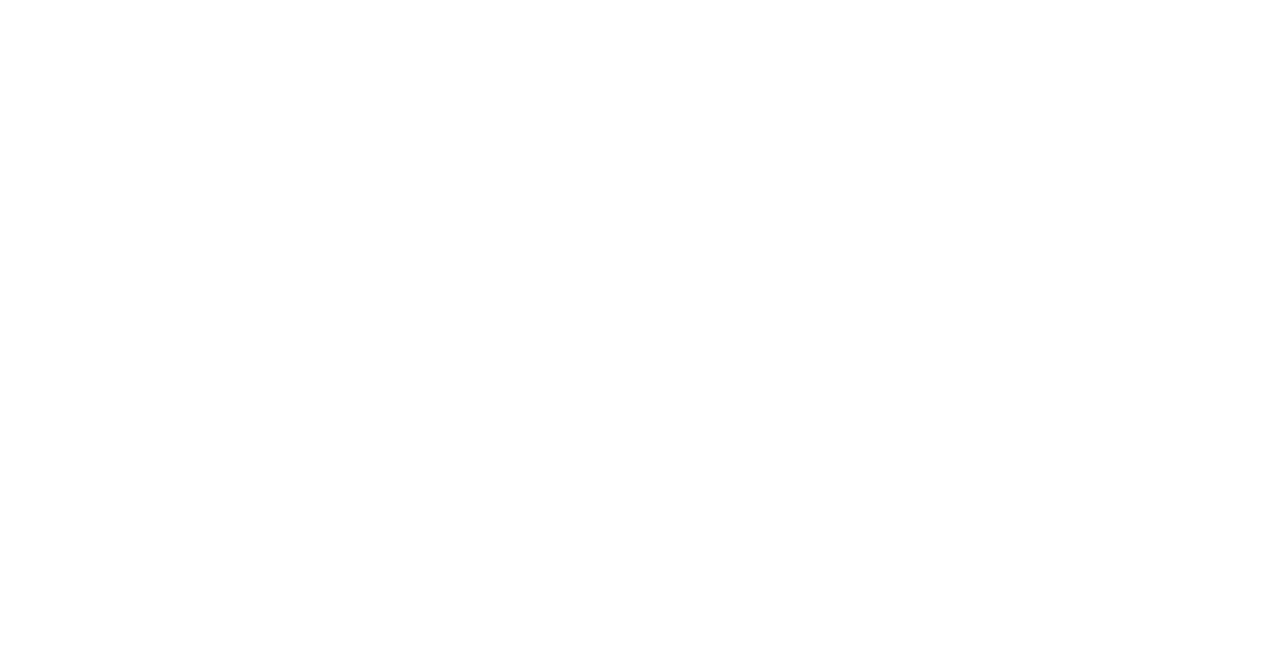
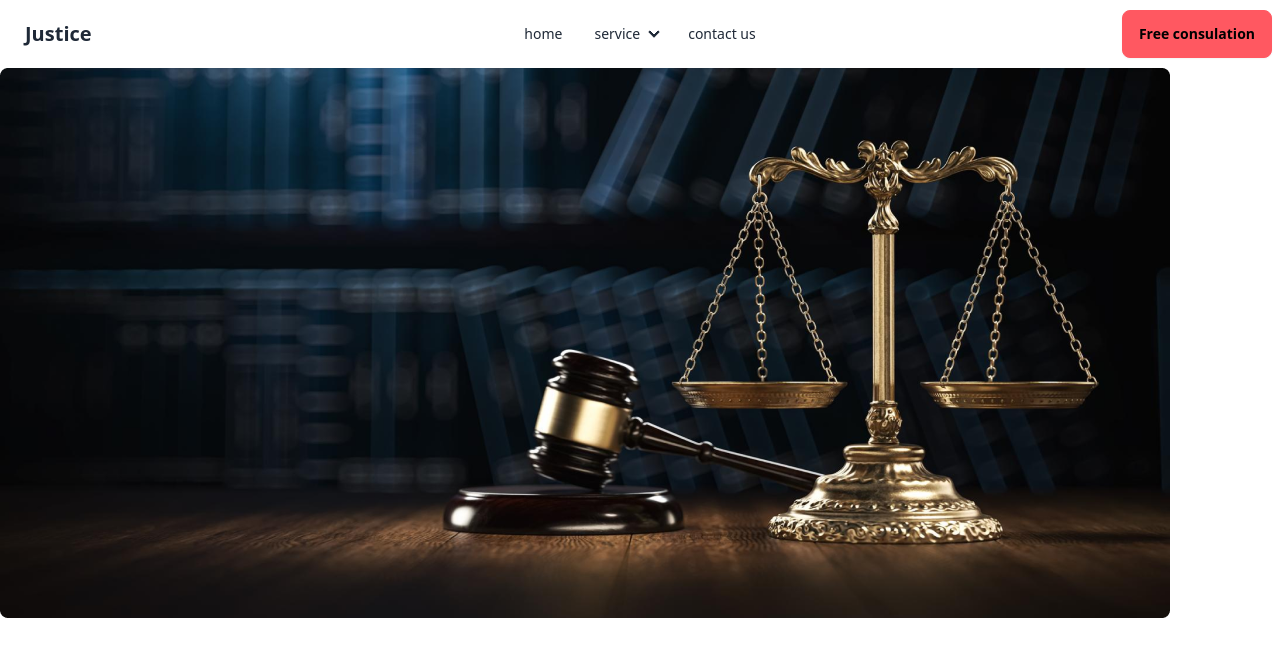
Before and after one commit to alamin2015/legal-repo, a plain HTML site: page index.html in a window 1280 px wide. Drawn offline with nearby package versions, Linux system fonts and the light colour scheme.

Commit message:
added a banner

```diff
--- a/index.html
+++ b/index.html
@@ -5,10 +5,75 @@
     <meta charset="UTF-8">
     <meta name="viewport" content="width=device-width, initial-scale=1.0">
     <title>legal repo</title>
+    <link href="https://cdn.jsdelivr.net/npm/daisyui@4.12.10/dist/full.min.css" rel="stylesheet" type="text/css" />
+    <script src="https://cdn.tailwindcss.com"></script>
+
 </head>
 
 <body>
-
+    <section>
+        <div class="navbar bg-base-100">
+            <div class="navbar-start">
+                <div class="dropdown">
+                    <div tabindex="0" role="button" class="btn btn-ghost lg:hidden">
+                        <svg xmlns="http://www.w3.org/2000/svg" class="h-5 w-5" fill="none" viewBox="0 0 24 24"
+                            stroke="currentColor">
+                            <path stroke-linecap="round" stroke-linejoin="round" stroke-width="2"
+                                d="M4 6h16M4 12h8m-8 6h16" />
+                        </svg>
+                    </div>
+                    <ul tabindex="0"
+                        class="menu menu-sm dropdown-content bg-base-100 rounded-box z-[1] mt-3 w-52 p-2 shadow">
+                        <li><a>home</a></li>
+                        <li>
+                            <a>service</a>
+                            <ul class="p-2">
+                                <li><a>cases</a></li>
+                                <li><a>blog</a></li>
+                            </ul>
+                        </li>
+                        <li><a>contact us</a></li>
+                    </ul>
+                </div>
+                <a class="btn btn-ghost text-xl">Justice</a>
+            </div>
+            <div class="navbar-center hidden lg:flex">
+                <ul class="menu menu-horizontal px-1">
+                    <li><a>home</a></li>
+                    <li>
+                        <details>
+                            <summary>service</summary>
+                            <ul class="p-2">
+                                <li><a>cases</a></li>
+                                <li><a>blog</a></li>
+                            </ul>
+                        </details>
+                    </li>
+                    <li><a>contact us</a></li>
+                </ul>
+            </div>
+            <div class="navbar-end">
+                <a class="btn btn-error">Free consulation</a>
+            </div>
+        </div>
+        <div>
+            <img class="w-auto" src="images/banner.png" alt="">
+        </div>
+    </section>
 </body>
 
+
+
+
+
+
+
+
+
+
+
+
+
+
+
 </html>
--- /dev/null
+++ b/tailwind.config.js
@@ -0,0 +1,8 @@
+/** @type {import('tailwindcss').Config} */
+module.exports = {
+    content: ["./src/**/*.{html,js}"],
+    theme: {
+        extend: {},
+    },
+    plugins: [],
+}
```
